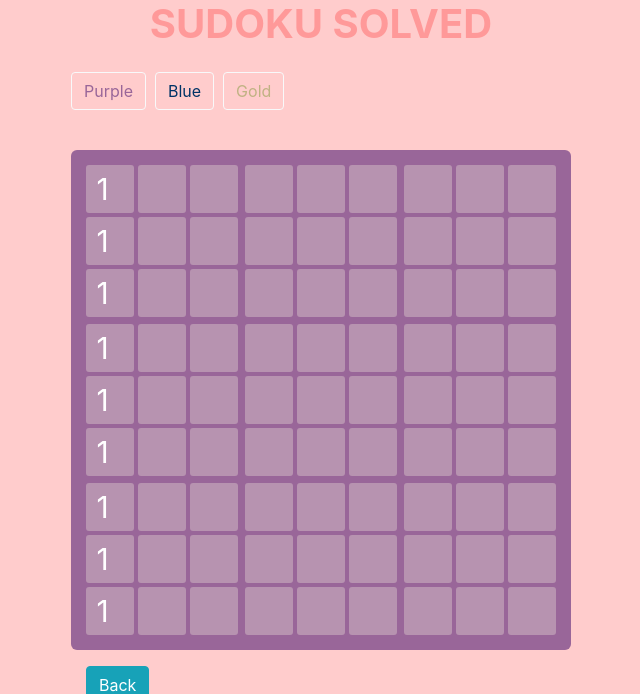
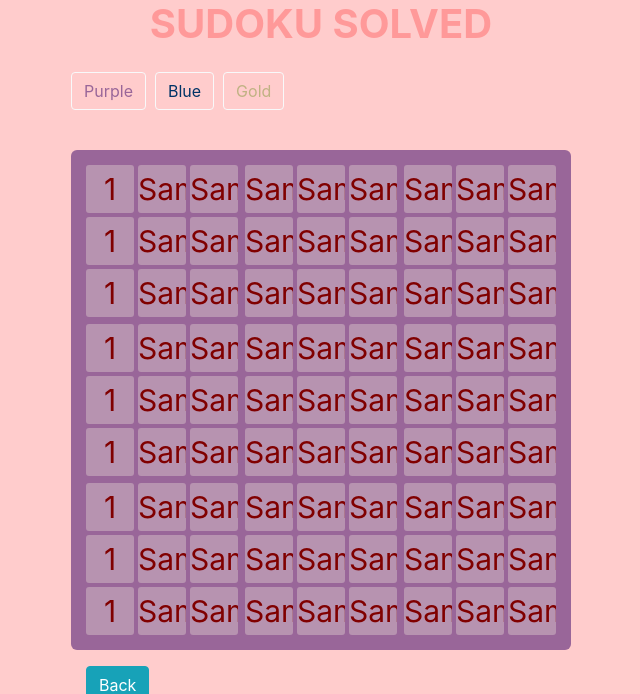
Before and after one commit to ship561/sudoku_p2p2, a Flask app: template templates/sudoku_solve.html in a window 1280 px wide. Shown: the top 694 px of the page, without its empty margins (319-959 px from the left). Run offline with Flask 2, Linux system fonts and the light colour scheme; the template is opened without the code that fills it: most values are stand-ins (such as "Sample title", 1, 10 or a date in 2020); some libraries are stand-ins or nearby versions.

Commit message:
change original board color

```diff
--- a/app.py
+++ b/app.py
@@ -1,6 +1,6 @@
 from flask import Flask, render_template, url_for, request, redirect, flash
 import numpy as np
-
+from copy import deepcopy
 app = Flask(__name__)
 app.secret_key = "dont tell"
 
@@ -14,9 +14,10 @@ def sudoku():
 def sudoku_solve():
     data = request.form
     board = transform_data(data)
+    original_board = deepcopy(board)
     if isValidSudoku(board):
         solved_board = solveSudoku(board)
-        return render_template('sudoku_solve.html', solved_board=solved_board)
+        return render_template('sudoku_solve.html', solved_board=solved_board, original_board=original_board)
     else:
         flash('Invalid Sudoku')
         return redirect(url_for('sudoku'))
--- a/templates/sudoku_solve.html
+++ b/templates/sudoku_solve.html
@@ -5,13 +5,20 @@
 {% block heading %}  <h1>SUDOKU SOLVED</h1> {% endblock %}
 
 {% block content %}
+
+
     <div class="game-container">
       <div class="grid-container">
           {% for i in range(9) %}
             <div class="grid-row">
               {% for j in range(9) %}
                 <div class="grid-cell">
-                  <input type="number" maxlength="1" name='cell-input' value="{{ solved_board[i][j] }}" readonly>
+                    {% if original_board[i][j] == '.'%}
+                        <input align="middle" type="text" maxlength="1" name='cell-input' value="{{ solved_board[i][j] }}" readonly>
+                    {% else %}
+                        <input style="color:#800000;" align="middle" type="text" maxlength="1" name='cell-input' value="{{ original_board[i][j] }}" readonly>
+                    {% endif %}
+
                 </div>
               {% endfor %}
             </div>
```
